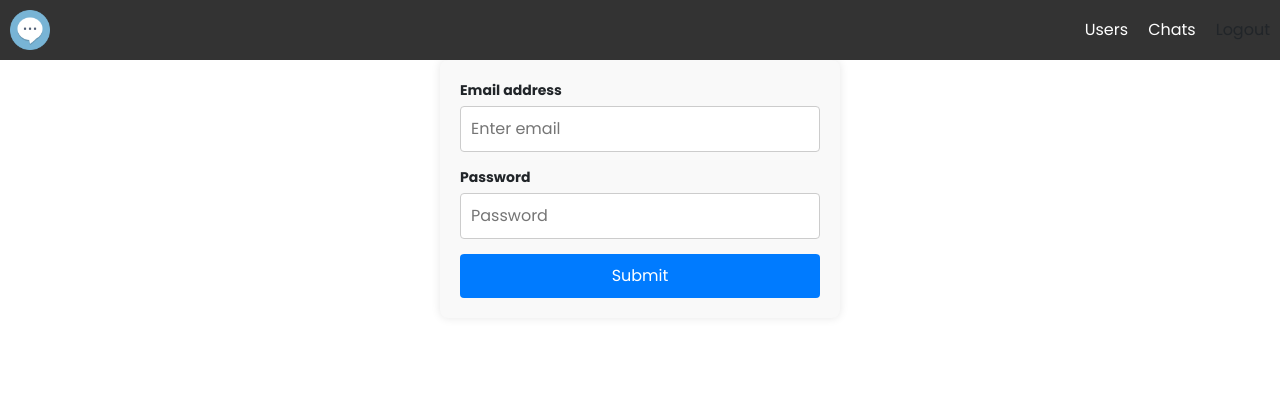
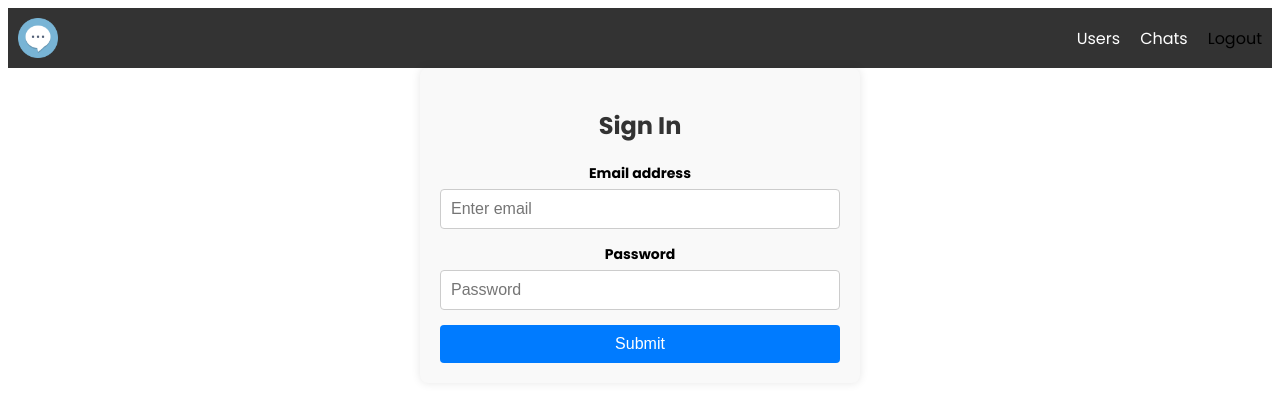
Before and after one commit to Manish0213/Chat_Application, a React (Create React App) app in the folder frontend/: page /login in a window 1280 px wide. Shown: the top 402 px of the page. Built offline with nearby package versions, Linux system fonts and the light colour scheme.

Commit message:
login related thing done

```diff
--- a/frontend/public/index.html
+++ b/frontend/public/index.html
@@ -13,14 +13,11 @@
     <link rel="manifest" href="%PUBLIC_URL%/manifest.json" />
     <link href="https://fonts.googleapis.com/css2?family=Poppins:wght@300;400;500;600;700&display=swap" rel="stylesheet">
     <link rel="stylesheet" href="https://cdnjs.cloudflare.com/ajax/libs/font-awesome/6.0.0-beta3/css/all.min.css">
-    <link href="https://cdn.jsdelivr.net/npm/bootstrap@5.3.3/dist/css/bootstrap.min.css" rel="stylesheet" integrity="sha384-QWTKZyjpPEjISv5WaRU9OFeRpok6YctnYmDr5pNlyT2bRjXh0JMhjY6hW+ALEwIH" crossorigin="anonymous">
     <title>React App</title>
   </head>
   <body>
     <noscript>You need to enable JavaScript to run this app.</noscript>
     <script src="https://kit.fontawesome.com/e0146c00f0.js" crossorigin="anonymous"></script>
-    <script src="https://cdn.jsdelivr.net/npm/@popperjs/core@2.11.8/dist/umd/popper.min.js" integrity="sha384-I7E8VVD/ismYTF4hNIPjVp/Zjvgyol6VFvRkX/vR+Vc4jQkC+hVqc2pM8ODewa9r" crossorigin="anonymous"></script>
-    <script src="https://cdn.jsdelivr.net/npm/bootstrap@5.3.3/dist/js/bootstrap.min.js" integrity="sha384-0pUGZvbkm6XF6gxjEnlmuGrJXVbNuzT9qBBavbLwCsOGabYfZo0T0to5eqruptLy" crossorigin="anonymous"></script>
     <div id="root"></div>
   </body>
 </html>
--- a/frontend/src/App.css
+++ b/frontend/src/App.css
@@ -178,7 +178,7 @@ body {
 
 /* login form design */
 
-/* Form container styling */
+/* Styling for the form container */
 .form-container {
   max-width: 400px;
   margin: 0 auto;
@@ -186,6 +186,15 @@ body {
   background-color: #f9f9f9;
   border-radius: 8px;
   box-shadow: 0 0 10px rgba(0, 0, 0, 0.1);
+  text-align: center;
+}
+
+/* Styling for the form heading */
+.form-container h2 {
+  margin-bottom: 20px;
+  font-size: 24px;
+  font-weight: bold;
+  color: #333;
 }
 
 /* Form group styling */
--- a/frontend/src/component/Login.js
+++ b/frontend/src/component/Login.js
@@ -34,17 +34,18 @@ const Login = ({setToken}) => {
 
   return (
     <div className='form-container'>
+      <h2>Sign In</h2>
       <form onSubmit={handleSubmit} >
     <div className="form-group">
       <label for="exampleInputEmail1">Email address</label>
-      <input type="email" className="" id="exampleInputEmail1" placeholder="Enter email" name="email" value={formData.email} onChange={handleChange}/>
+      <input type="email" id="exampleInputEmail1" placeholder="Enter email" name="email" value={formData.email} onChange={handleChange}/>
     </div>
     <div className="form-group">
       <label for="exampleInputPassword1">Password</label>
-      <input type="password" className="" id="exampleInputPassword1" placeholder="Password" name="password" value={formData.password} onChange={handleChange}/>
+      <input type="password" id="exampleInputPassword1" placeholder="Password" name="password" value={formData.password} onChange={handleChange}/>
     </div>
     <button type="submit">Submit</button>
-  </form>
+      </form>
     </div>
   )
 }
```
